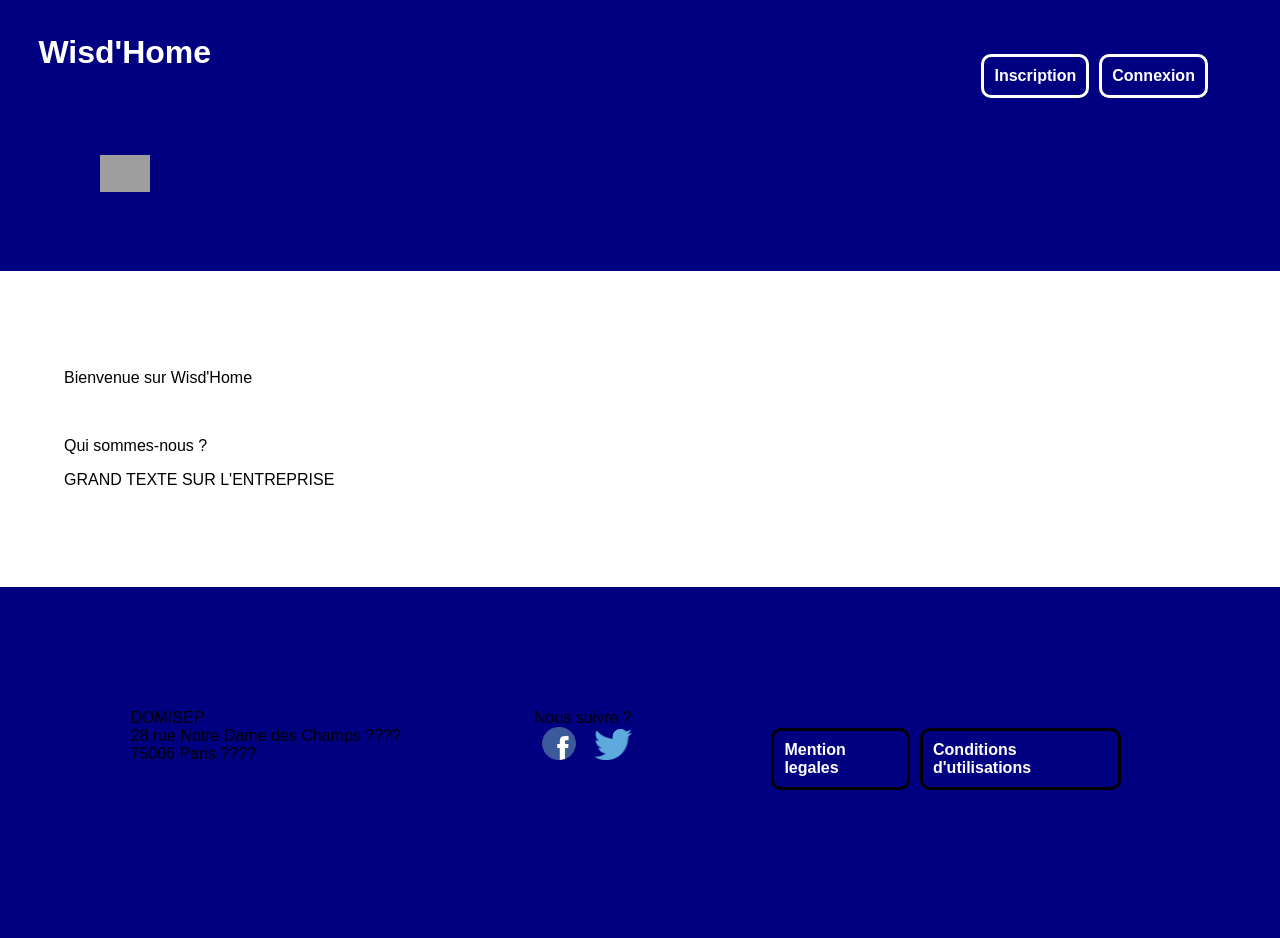
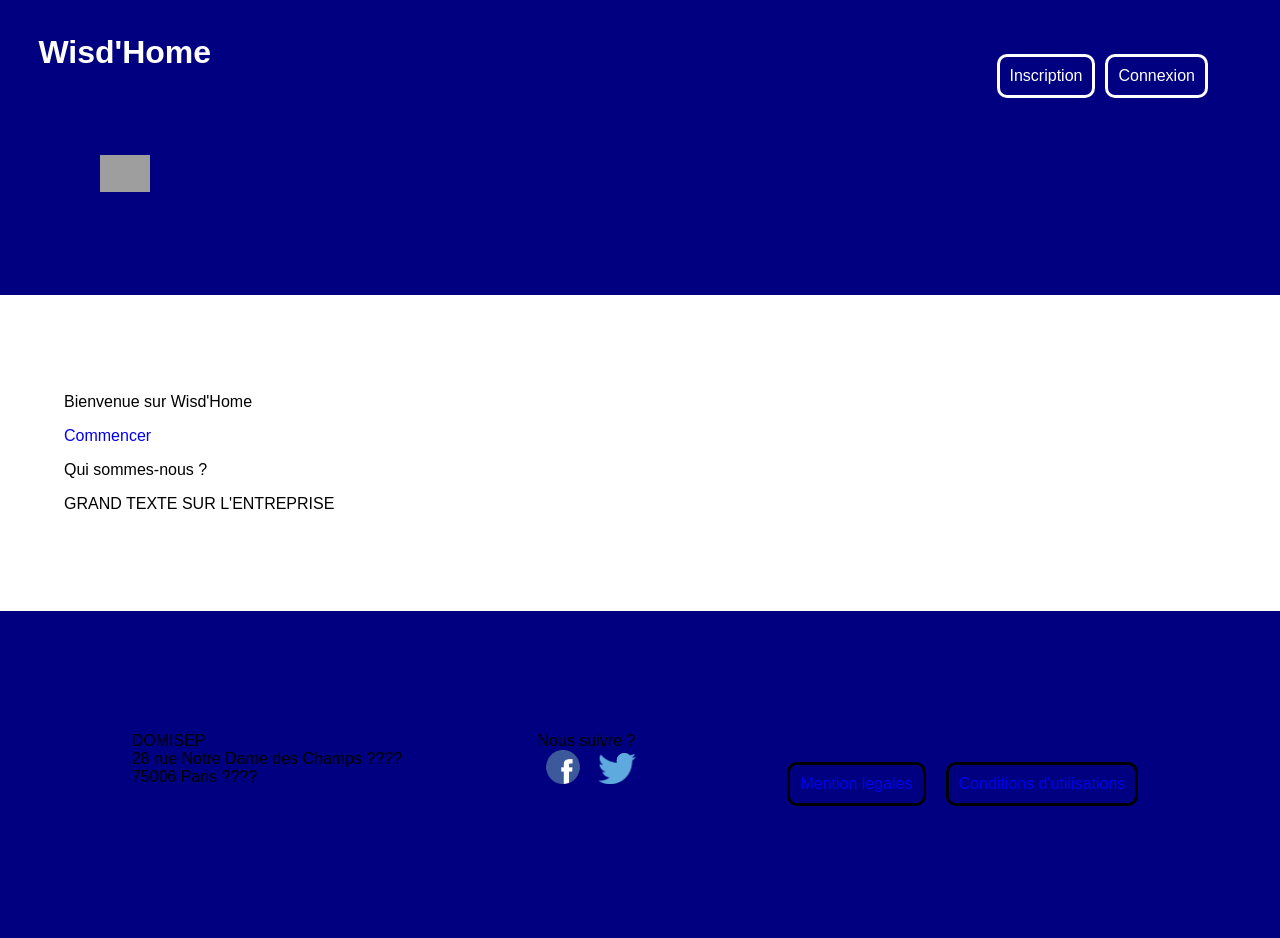
Before and after one commit to Gregdd/Wisd-Home, a PHP site: page /Accueil_1.php in a window 1280 px wide. Before the commit the page ends 790 px from the top, so only its background shows below. Run offline with PHP 8.4, Linux system fonts and the light colour scheme; grey boxes are pictures that could not be loaded.

Commit message:
Update Header_1.css

```diff
--- a/Header_1.css
+++ b/Header_1.css
@@ -1,7 +1,3 @@
-body{
-    font-family:"Arial";
-    margin :0;
-}
 header{
     text-align: left;
     background-color:#000080;
@@ -10,7 +6,7 @@ header{
     padding-top: 1%;
     padding-bottom:1%;
 }
-ul{
+.ul1{
     display: flex;
     margin:0;
     padding : 0;
@@ -19,13 +15,20 @@ ul{
     margin-right : 5%;
 
 }
-li{
+.li1{
     list-style:none;
     padding:10px;
-    margin-left: 0%;
+    margin-left: 0;
 }
-a{
+.a1{
     text-decoration : none;
     color: white;
     font-weight :  bold;
 }
+.logo{
+    display: block;
+    border: none;
+    width: 0; /* largeur à spécifier */
+    height: 65px; /* longueur à spécifier */
+    cursor: pointer;
+}
```
